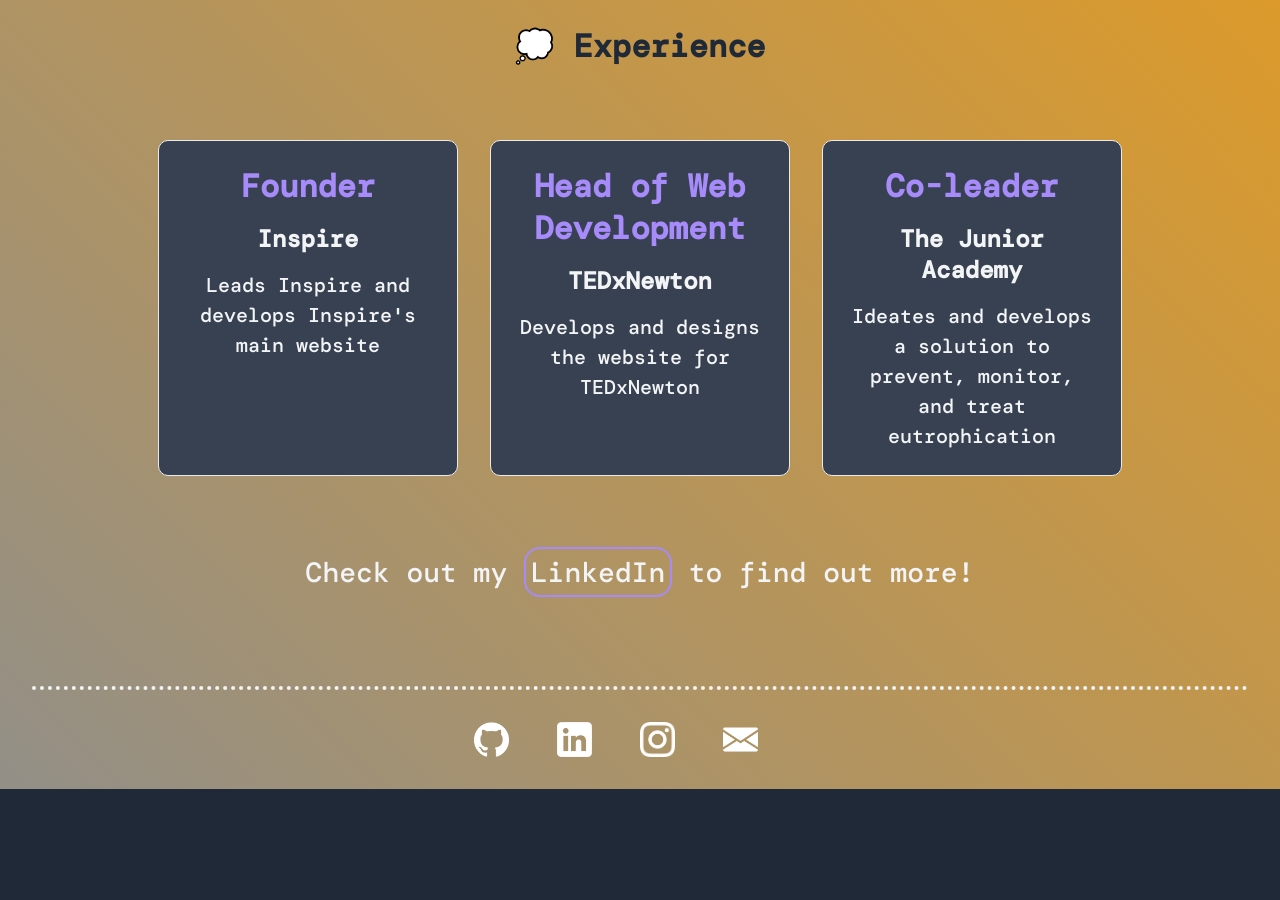
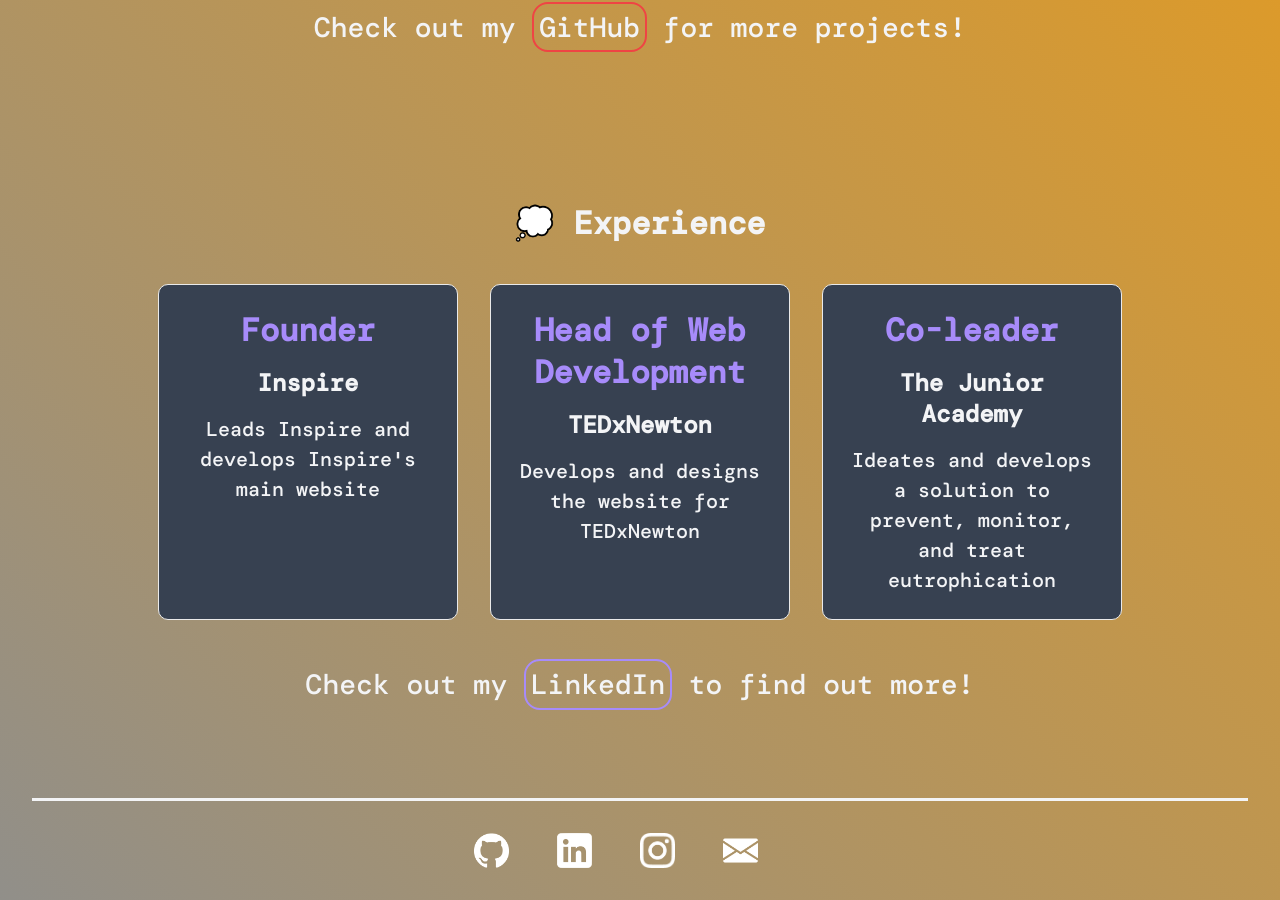
Before and after one commit to xyntechx/Website, a Next.js app: page / in a window 1280 px wide. Shown: the part 1879-2779 px from the top of the page. Before the commit the page ends 2668 px from the top, so only its background shows below. Built offline with nearby package versions, Linux system fonts and the light colour scheme.

Commit message:
⚡ Responsive, padding, border

```diff
--- a/styles/Home.module.css
+++ b/styles/Home.module.css
@@ -16,7 +16,7 @@
     display: flex;
     flex: 1;
     padding: 2rem 0;
-    border-top: 0.25rem dotted rgba(243, 244, 246);
+    border-top: 0.2rem solid rgba(243, 244, 246);
     border-bottom: none;
     justify-content: center;
     align-items: center;
@@ -30,18 +30,17 @@
 }
 
 .title,
-.subtitle {
+.maintitle {
     margin-left: 2rem;
     margin-right: 2rem;
     line-height: 1.15;
     font-size: 4rem;
     width: 100vw;
-    color: rgba(31, 41, 55);
+    color: rgba(243, 244, 246);
 }
 
-.subtitle {
-    font-size: 1.5rem;
-    margin-top: 0;
+.title {
+    margin-top: 8rem;
 }
 
 .title,
@@ -61,7 +60,6 @@
 .grid {
     display: grid;
     grid-template-columns: repeat(3, minmax(0, 1fr));
-    margin: 2rem;
 }
 
 .bseparator,
@@ -188,53 +186,10 @@
     background-color: rgba(167, 139, 250);
 }
 
-/* @media (max-width: 1400px) {
-    .title {
-        font-size: 3rem;
-    }
-
-    .subtitle {
-        font-size: 1rem;
-    }
-} */
-
-/* @media (max-width: 1350px) {
-    .title {
+@media (max-width: 1300px) {
+    .title,
+    .maintitle {
         font-size: 2rem;
-    }
-
-    .subtitle {
-        font-size: 1rem;
-    }
-} */
-
-@media (max-width: 1300px) {
-    .title {
-        font-size: 2rem;
-    }
-
-    .subtitle {
-        font-size: 0.7rem;
-    }
-}
-
-@media (max-width: 1000px) {
-    .title {
-        font-size: 2rem;
-    }
-
-    .subtitle {
-        font-size: 1rem;
-    }
-}
-
-@media (max-width: 500px) {
-    .title {
-        font-size: 1rem;
-    }
-
-    .subtitle {
-        font-size: 0.5rem;
     }
 }
 
```
